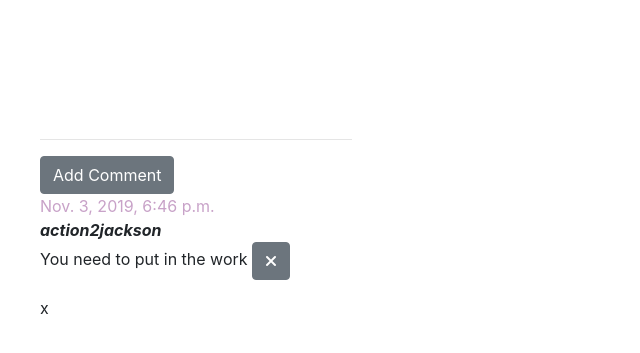
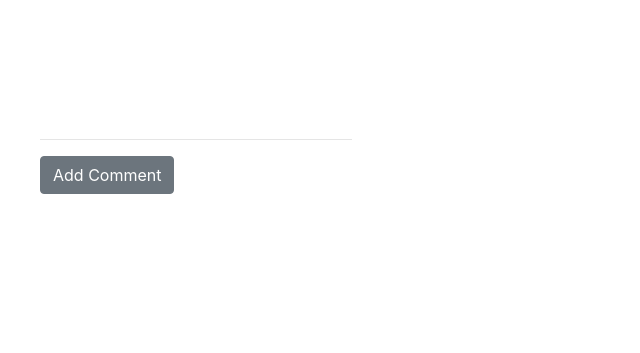
Before and after one commit to action2jackson/django_blog, a Django app: page /post/1/ in a window 1280 px wide. Shown: the part 292-645 px from the top of the page, without its empty margins (0-640 px from the left). Run offline with Django 3.2, Linux system fonts and the light colour scheme; data comes from the database, SQL or seed files in the repository; both versions use the stored data as it was after the commit; some libraries are stand-ins or nearby versions.

Commit message:
Add feature to approve comments on a blog post

```diff
--- a/blog/models.py
+++ b/blog/models.py
@@ -17,6 +17,9 @@ class Post(models.Model):
         self.published_date = timezone.now()
         self.save()
 
+    def approved_comments(self):
+        return self.comments.filter(approved=True)
+
     # create a String representation
     def __str__(self):
         # Shows the title as a string instead of the number of blog posts
@@ -29,6 +32,13 @@ class Comment(models.Model):
     author = models.CharField(max_length=200)
     text = models.TextField()
     created_date = models.DateTimeField(default=timezone.now)
+    # Approve is originally false
+    approved = models.BooleanField(default=False)
+
+    # Call this function to approve a comment and save the approve
+    def approve(self):
+        self.approved = True
+        self.save()
 
     def __str__(self):
         return self.text
--- a/blog/templates/blog/post_detail.html
+++ b/blog/templates/blog/post_detail.html
@@ -28,15 +28,26 @@
     <a href="{% url 'add_comment_to_post' pk=post.pk %}" class="btn btn-secondary">Add Comment</a>
     <!-- comment will be short for all the comments as a whole -->
     {% for comment in post.comments.all %}
-        <div class="comment">
+        {% if user.is_authenticated or comment.approved %}
+            <div class="comment">
 
-            <p style="margin: auto; color: #c8a2c8;">{{ comment.created_date }}</p>
-            <strong><i>{{ comment.author }}</i></strong>
+                <p style="margin: auto; color: #c8a2c8; padding-top: 25px;">{{ comment.created_date }}</p>
 
-            <p>{{ comment.text }} <a href="{% url 'remove_comment' pk=comment.pk %}" class="btn btn-secondary"><i class="fas fa-times"></i></a></p>
-x
-        </div>
-        {% empty %}
-            <p>No comments yet...</p>
+                {% if not comment.approved and user.is_superuser %}
+
+                    <a href="{% url 'approve_comment' pk=comment.pk %}" class="btn btn-secondary"><i class="fas fa-check"></i></a>
+
+                    <a href="{% url 'remove_comment' pk=comment.pk %}" class="btn btn-secondary"><i class="fas fa-times"></i></a>
+
+                {% endif %}
+
+                <br>
+                <strong><i>{{ comment.author }}</i></strong>
+                <p>{{ comment.text }}</p>
+            </div>
+
+        {% endif %}
+    {% empty %}
+        <p>No comments yet...</p>
     {% endfor %}
 {% endblock %}
--- a/blog/templates/blog/post_list.html
+++ b/blog/templates/blog/post_list.html
@@ -15,6 +15,9 @@
             <h1><a href="{% url 'post_detail' pk=post.pk %}">{{ post.title }}</a></h1>
             <!-- linebreaksbr == makes sure lines are breaking nicely-->
             <p class="text">{{ post.text|truncatechars:50|linebreaksbr }}</p>
+
+            <!-- We could just use {{ post.comments.count }} but this will also count not approved comments -->
+            <a href="{% url 'post_detail' pk=post.pk %}">Comments: {{ post.approved_comments.count }}</a>
         </div>
     {% endfor %}
 {% endblock %}
--- a/blog/urls.py
+++ b/blog/urls.py
@@ -27,4 +27,6 @@ urlpatterns = [
     path('post/<int:pk>/comment/', views.add_comment_to_post, name='add_comment_to_post'),
 
     path('comment/<int:pk>/remove/', views.remove_comment, name='remove_comment'),
+
+    path('comment/<int:pk>/approve', views.approve_comment, name='approve_comment')
 ]
--- a/blog/views.py
+++ b/blog/views.py
@@ -98,3 +98,8 @@ def remove_comment(request, pk):
     comment = get_object_or_404(Comment, pk=pk)
     comment.delete()
     return redirect('post_detail', pk=comment.post.pk)
+
+def approve_comment(request, pk):
+    comment = get_object_or_404(Comment, pk=pk)
+    comment.approve()
+    return redirect('post_detail', pk=comment.post.pk)
```
Also changed, not shown: blog/migrations/0003_comment_approved.py (added), db.sqlite3.
